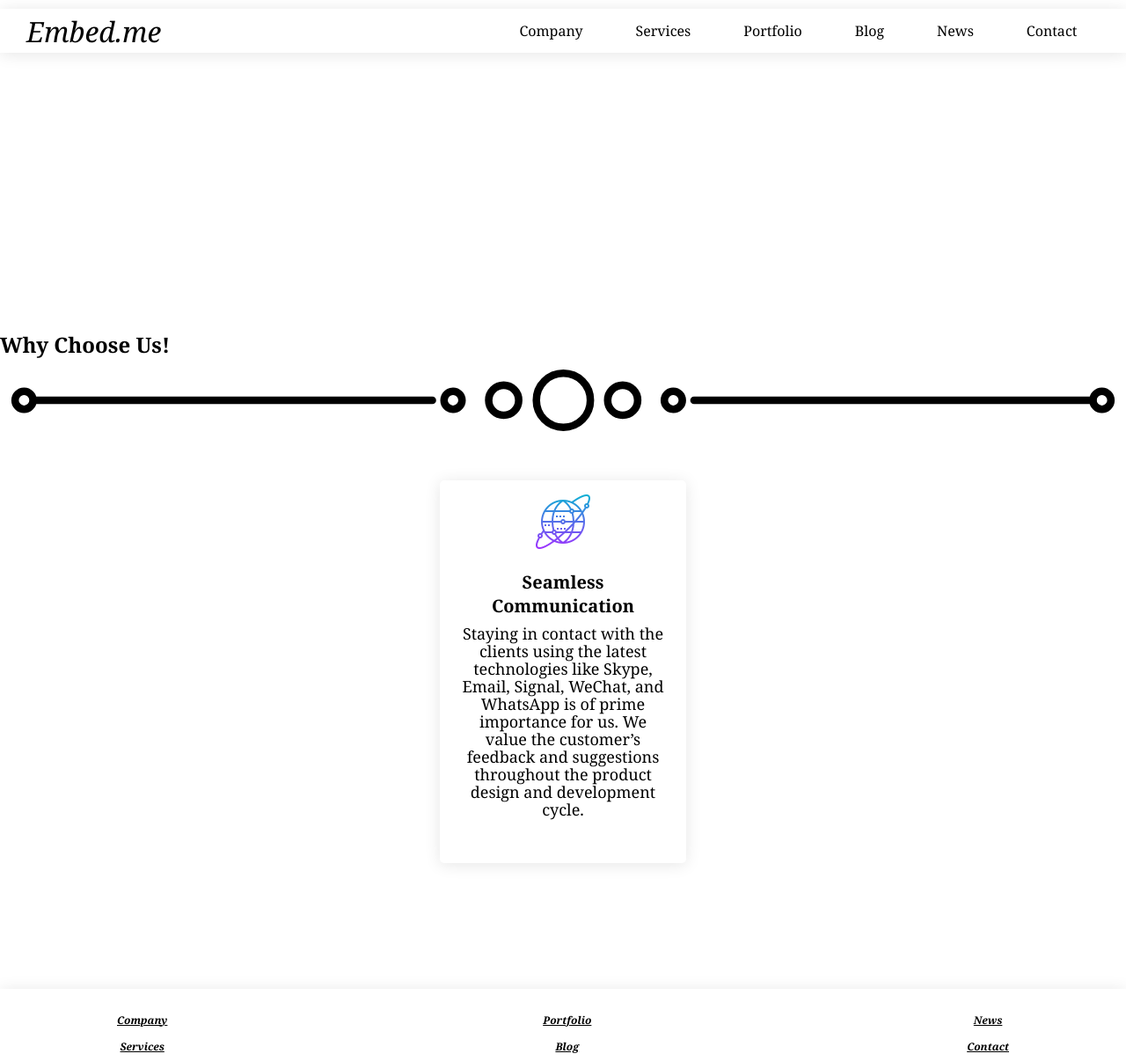
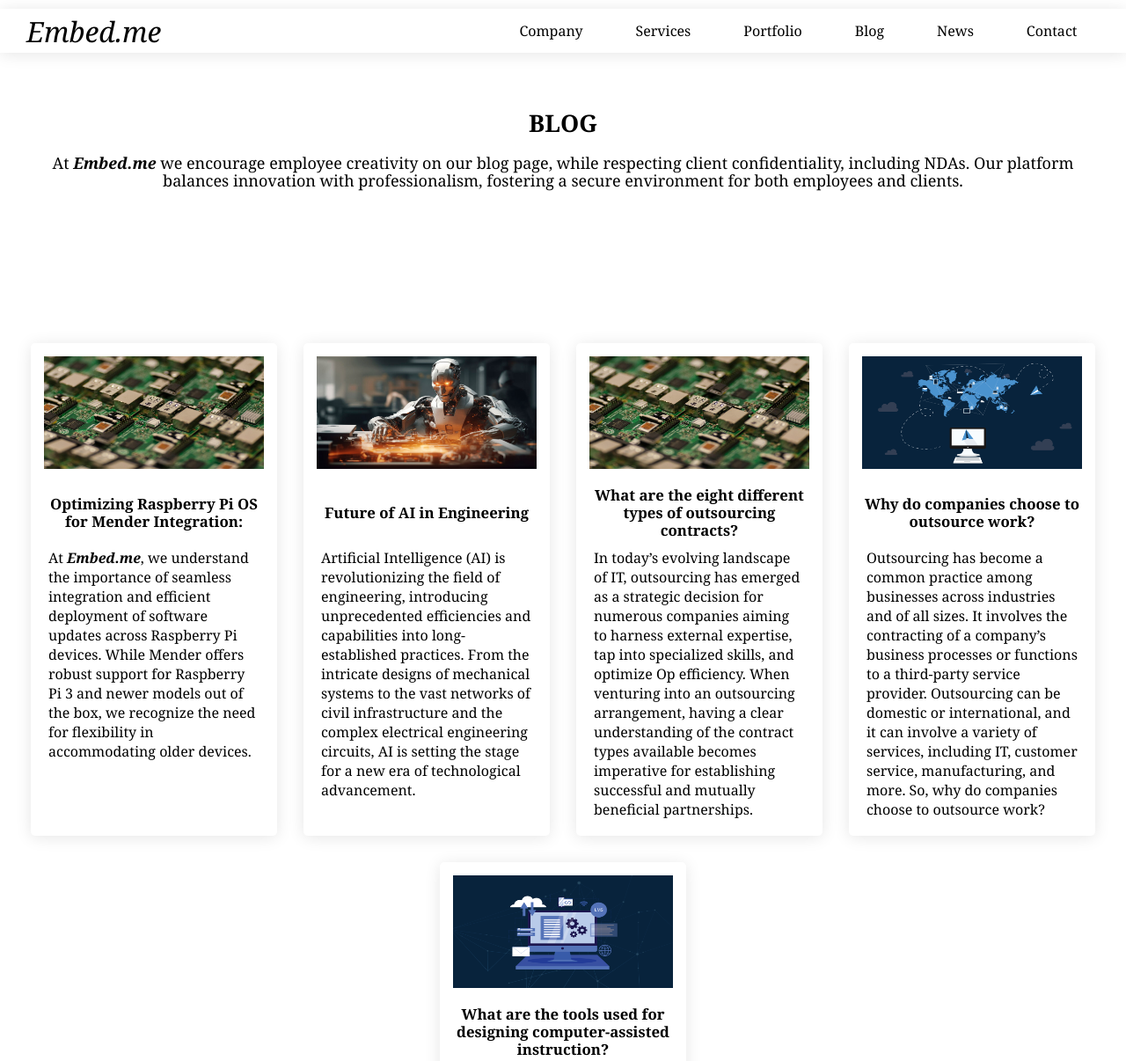
Before and after one commit to Haseebahmad9418/embed.me, a plain HTML site: page blog.html in a window 1280 px wide. Shown: the top 1206 px of the page at 88% size. Drawn offline with Linux system fonts and the light colour scheme.

Commit message:
new and blogs added

```diff
--- a/blog.html
+++ b/blog.html
@@ -33,47 +33,38 @@
                         </ul>
                     </nav>
                 </div>
+                <div class="img-wrapper">
+                    <h2>BLOG</h2>
+                    <p>At <b><em>Embed.me</em></b> we encourage employee creativity on our blog page, while respecting client confidentiality, including NDAs. Our platform balances innovation with professionalism, fostering a secure environment for both employees and clients.</p>
+                </div>
             </div>
             <div>
                 <div class="card-container">
-                    <div class="why-text">
-                        <h2>Why Choose Us!</h2>
-                        <p class="styling-svg">
-                            <svg xmlns="http://www.w3.org/2000/svg" xmlns:xlink="http://www.w3.org/1999/xlink" x="0px" y="0px" viewBox="0 0 300 23" style="enable-background:new 0 0 300 23;" xml:space="preserve">
-                                    <g>
-                                    <g>
-
-                                        <line style="fill:none;stroke:#000000;stroke-width:2;stroke-linecap:round;stroke-miterlimit:10;" x1="8.9" y1="11" x2="115.2" y2="11"></line>
-                                    </g>
-                                    <g>
-                                    <path style="fill:none;stroke:#000000;stroke-width:2;stroke-linecap:round;stroke-miterlimit:10;" d="M138.2,11
-                                        c0,2.2-1.8,4-4,4c-2.2,0-4-1.8-4-4c0-2.2,1.8-4,4-4C136.4,7,138.2,8.8,138.2,11z"></path>
-                                    <path style="fill:none;stroke:#000000;stroke-width:2;stroke-linecap:round;stroke-miterlimit:10;" d="M123.1,11
-                                        c0,1.3-1.1,2.4-2.4,2.4s-2.4-1.1-2.4-2.4c0-1.3,1.1-2.4,2.4-2.4S123.1,9.7,123.1,11z"></path>
-                                    <path style="fill:none;stroke:#000000;stroke-width:2;stroke-linecap:round;stroke-miterlimit:10;" d="M157.3,11
-                                        c0,4-3.2,7.2-7.2,7.2s-7.2-3.2-7.2-7.2c0-4,3.2-7.2,7.2-7.2S157.3,7,157.3,11z"></path>
-                                    </g>
-                                    <g>
-
-                                        <line style="fill:none;stroke:#000000;stroke-width:2;stroke-linecap:round;stroke-miterlimit:10;" x1="184.9" y1="11" x2="291.2" y2="11"></line>
-                                    </g>
-                                    <path style="fill:none;stroke:#000000;stroke-width:2;stroke-linecap:round;stroke-miterlimit:10;" d="M161.9,11c0-2.2,1.8-4,4-4
-                                    s4,1.8,4,4c0,2.2-1.8,4-4,4S161.9,13.2,161.9,11z"></path>
-                                    <path style="fill:none;stroke:#000000;stroke-width:2;stroke-linecap:round;stroke-miterlimit:10;" d="M177,11
-                                    c0-1.3,1.1-2.4,2.4-2.4c1.3,0,2.4,1.1,2.4,2.4c0,1.3-1.1,2.4-2.4,2.4C178.1,13.4,177,12.3,177,11z"></path>
-                                    <path style="fill:none;stroke:#000000;stroke-width:2;stroke-linecap:round;stroke-miterlimit:10;" d="M4,11
-                                    c0-1.3,1.1-2.4,2.4-2.4S8.8,9.7,8.8,11c0,1.3-1.1,2.4-2.4,2.4S4,12.3,4,11z"></path>
-                                    <path style="fill:none;stroke:#000000;stroke-width:2;stroke-linecap:round;stroke-miterlimit:10;" d="M291.2,11
-                                    c0-1.3,1.1-2.4,2.4-2.4c1.3,0,2.4,1.1,2.4,2.4c0,1.3-1.1,2.4-2.4,2.4C292.3,13.4,291.2,12.3,291.2,11z"></path>
-                            </g>
-                            </svg>
-                        </p>
-                    </div>
                     <div class="cards">
                         <div class="card">
-                            <img class="card-img" src="images/communication.png" alt="communication">
-                            <h2 class="card-title">Seamless Communication</h2>
-                            <p class="card-description">Staying in contact with the clients using the latest technologies like Skype, Email, Signal, WeChat, and WhatsApp is of prime importance for us. We value the customer’s feedback and suggestions throughout the product design and development cycle.</p>
+                            <img class="card-img" src="images/raspberry_pi.jpg" alt="communication">
+                            <h2 class="card-title">Optimizing Raspberry Pi OS for Mender Integration:</h2>
+                            <p class="card-description">At <em><b>Embed.me</b></em>, we understand the importance of seamless integration and efficient deployment of software updates across Raspberry Pi devices. While Mender offers robust support for Raspberry Pi 3 and newer models out of the box, we recognize the need for flexibility in accommodating older devices.</p>
+                        </div>
+                        <div class="card">
+                            <img class="card-img" src="images/Future_AI.jpg" alt="communication">
+                            <h2 class="card-title">Future of AI in Engineering</h2>
+                            <p class="card-description">Artificial Intelligence (AI) is revolutionizing the field of engineering, introducing unprecedented efficiencies and capabilities into long-established practices. From the intricate designs of mechanical systems to the vast networks of civil infrastructure and the complex electrical engineering circuits, AI is setting the stage for a new era of technological advancement.</p>
+                        </div>
+                        <div class="card">
+                            <img class="card-img" src="images/raspberry_pi.jpg" alt="communication">
+                            <h2 class="card-title">What are the eight different types of outsourcing contracts?</h2>
+                            <p class="card-description">In today’s evolving landscape of IT, outsourcing has emerged as a strategic decision for numerous companies aiming to harness external expertise, tap into specialized skills, and optimize Op efficiency. When venturing into an outsourcing arrangement, having a clear understanding of the contract types available becomes imperative for establishing successful and mutually beneficial partnerships.</p>
+                        </div>
+                        <div class="card">
+                            <img class="card-img" src="images/outsource.png" alt="communication">
+                            <h2 class="card-title">Why do companies choose to outsource work?</h2>
+                            <p class="card-description">Outsourcing has become a common practice among businesses across industries and of all sizes. It involves the contracting of a company’s business processes or functions to a third-party service provider. Outsourcing can be domestic or international, and it can involve a variety of services, including IT, customer service, manufacturing, and more. So, why do companies choose to outsource work?</p>
+                        </div>
+                        <div class="card">
+                            <img class="card-img" src="images/computer_design.png" alt="communication">
+                            <h2 class="card-title">What are the tools used for designing computer-assisted instruction?</h2>
+                            <p class="card-description">In today’s digital era, education is being revolutionized by the integration of technology. Computer-Assisted Instruction (CAI) has emerged as a valuable approach, empowering educators to create interactive and engaging learning experiences for their students. To facilitate the development of effective CAI programs, a range of powerful tools have been devised.</p>
                         </div>
                     </div>
             </div>
--- a/css/blog.css
+++ b/css/blog.css
@@ -86,6 +86,29 @@ nav li:first-child{
 .menubtn{
     display: none;
 }
+.img-wrapper{
+    height: 200px;
+    margin: 20px;
+    /* margin-top: 100px; */
+    justify-content: center;
+    align-items: center;
+    text-align: center;
+    align-content: center;
+    align-self: center;
+    line-height: 20px;
+    font-size: 18px;
+}
+.img-wrapper{
+    h2{
+        margin: 20px;
+        line-height: 30px;
+    }
+    p{
+        margin: 20px;
+        line-height: 20px;
+    }
+}
+
 .card-container{
     margin-inline: auto;
 }
@@ -99,15 +122,15 @@ nav li:first-child{
 .card{
     box-shadow: 0px 2px 18px 0px rgba(0, 0, 0, 0.1);
     width: 280px;
-    height: 435px;
+    height: 560px;
     display: flex;
     flex-direction: column;
     border-radius: 5px;
     margin: 15px;
 }
 .card-img{
-    height: 64px;
-    width: 64px;
+    height: 128px;
+    width: 250px;
     margin: 15px auto 5px auto;
 }
 .card-title{
@@ -116,27 +139,27 @@ nav li:first-child{
     height: 60px;
     margin-inline: 10px;
     margin-top: 15px;
-    font-size: 1.25em;
+    font-size: 1.05em;
     font-weight: 600;
     text-align: center;
     align-items: center;
     align-content: center;
+    line-height: 20px;
     justify-content: center;
 }
 .card-description{
     margin-block: 5px;
+    margin-top: 10px;
     margin-inline: 20px;
     word-wrap: break-word;
-    height: 260px;
-    line-height: 20px;
-    font-size: 18px;
-    text-align: center;
-    align-items: center;
-    align-content: top;
-    justify-content: center;
+    height: 320px;
+    font-size: 16px;
+    text-align: left;
+    align-items: left;
+    align-content: flex-start;
+    justify-content: left;
+    line-height: 22px;
 }
-
-
 .footer{
     color: #000000;
     background-color: rgba(255, 255, 255, 0.9);
@@ -179,6 +202,7 @@ nav li:first-child{
     .menubtn{
         display: block;
     }
+
 }
 @media(max-width: 500px){
     .sidebar{
@@ -188,6 +212,12 @@ nav li:first-child{
         font-size: 26px;
         font-style: italic;
         font-weight: 550;
+    }
+    .top{
+        height: 350px;
+    }
+    .img-wrapper{
+        height: 300px;
     }
     .navbar{
         top: 0px;
--- a/css/news.css
+++ b/css/news.css
@@ -86,7 +86,80 @@ nav li:first-child{
 .menubtn{
     display: none;
 }
+.img-wrapper{
+    height: 200px;
+    margin: 20px;
+    /* margin-top: 100px; */
+    justify-content: center;
+    align-items: center;
+    text-align: center;
+    align-content: center;
+    align-self: center;
+    line-height: 20px;
+    font-size: 18px;
+}
+.img-wrapper{
+    h2{
+        margin: 20px;
+        line-height: 30px;
+    }
+    p{
+        margin: 20px;
+        line-height: 20px;
+    }
+}
 
+.card-container{
+    margin-inline: auto;
+}
+.cards{
+    display: flex;
+    flex-wrap: wrap;
+    margin-inline:  auto;
+    justify-content: center;
+    margin-top: 20px;
+}
+.card{
+    box-shadow: 0px 2px 18px 0px rgba(0, 0, 0, 0.1);
+    width: 280px;
+    height: 600px;
+    display: flex;
+    flex-direction: column;
+    border-radius: 5px;
+    margin: 15px;
+}
+.card-img{
+    height: 128px;
+    width: 250px;
+    margin: 15px auto 5px auto;
+}
+.card-title{
+    word-wrap: break-word;
+    top: 0px;
+    height: 60px;
+    margin-inline: 10px;
+    margin-top: 15px;
+    font-size: 1.05em;
+    font-weight: 600;
+    text-align: center;
+    align-items: center;
+    align-content: center;
+    line-height: 20px;
+    justify-content: center;
+}
+.card-description{
+    margin-block: 5px;
+    margin-top: 10px;
+    margin-inline: 20px;
+    word-wrap: break-word;
+    height: 360px;
+    font-size: 16px;
+    text-align: left;
+    align-items: left;
+    align-content: flex-start;
+    justify-content: left;
+    line-height: 22px;
+}
 .footer{
     color: #000000;
     background-color: rgba(255, 255, 255, 0.9);
@@ -129,6 +202,7 @@ nav li:first-child{
     .menubtn{
         display: block;
     }
+
 }
 @media(max-width: 500px){
     .sidebar{
@@ -138,6 +212,12 @@ nav li:first-child{
         font-size: 26px;
         font-style: italic;
         font-weight: 550;
+    }
+    .top{
+        height: 350px;
+    }
+    .img-wrapper{
+        height: 300px;
     }
     .navbar{
         top: 0px;
```
Also changed, not shown: news.html (+25 -3 lines), images/Future_AI.jpg (added), images/Giki.jpg (added), images/computer_design.png (added), images/embedded_germany.jpg (added), images/embeeded_world_main.jpg (added), images/outsource.png (added), images/raspberry_pi.jpg (added).
